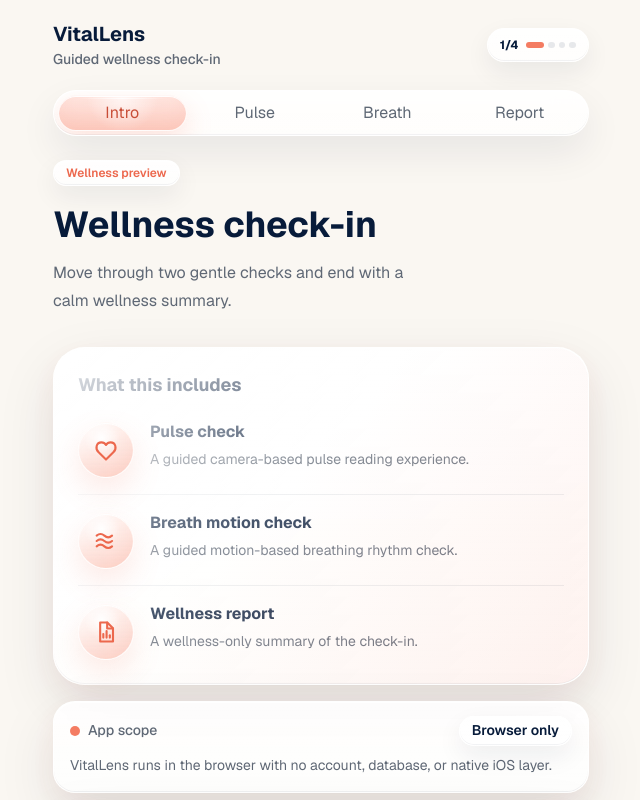
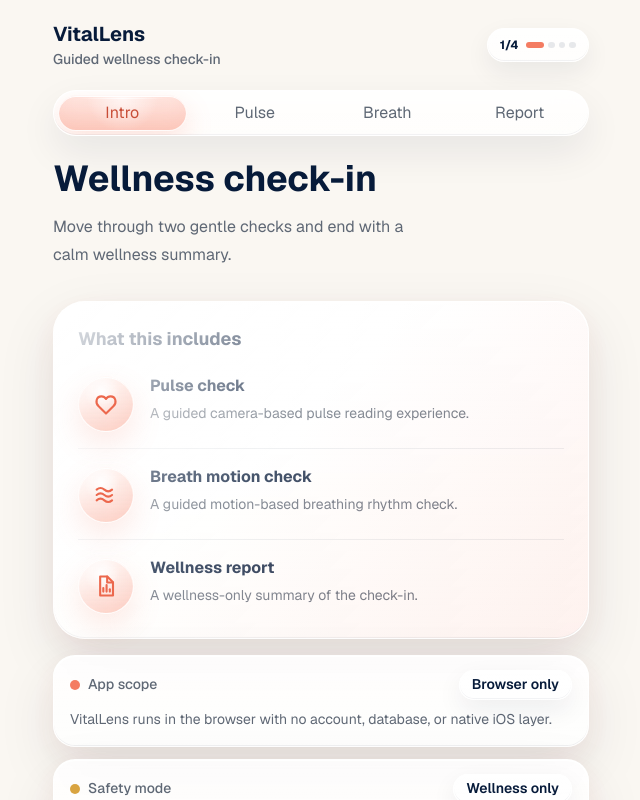
Before and after one commit to arliking13/vitallens, a Next.js app: page / in a window 1280 px wide. Shown: the top 800 px of the page, without its empty margins (319-959 px from the left). Built offline with nearby package versions, Linux system fonts and the light colour scheme.

Commit message:
style: polish pulse liquid glass presentation

```diff
--- a/src/app/globals.css
+++ b/src/app/globals.css
@@ -394,6 +394,14 @@ button {
     inset 0 -1px 0 rgba(7, 27, 58, 0.05);
 }
 
+.vl-action-dock .vl-dock-primary {
+  min-height: 3.15rem;
+}
+
+.vl-action-dock .vl-secondary-button {
+  min-height: 2.8rem;
+}
+
 .vl-dock-back {
   background: rgba(255, 255, 255, 0.48);
   box-shadow:
@@ -603,6 +611,7 @@ button {
 
 .vl-heartbeat {
   animation: vl-heartbeat 1s ease-in-out infinite;
+  transform-box: fill-box;
   transform-origin: center;
 }
 
--- a/src/features/breath/components/BreathCheckScreen.tsx
+++ b/src/features/breath/components/BreathCheckScreen.tsx
@@ -13,9 +13,7 @@ export function BreathCheckScreen({ onBack, onNext }: BreathCheckScreenProps) {
     <div className="flex flex-col">
       <ScreenHeader
         description="Place your iPhone on your upper abdomen or chest and breathe normally."
-        status="Motion check"
         title="Breath motion check"
-        tone="breath"
       />
 
       <div className="mt-6">
--- a/src/features/intro/components/IntroScreen.tsx
+++ b/src/features/intro/components/IntroScreen.tsx
@@ -35,9 +35,7 @@ export function IntroScreen({ onNext }: IntroScreenProps) {
     <div className="flex flex-col">
       <ScreenHeader
         description="Move through two gentle checks and end with a calm wellness summary."
-        status="Wellness preview"
         title="Wellness check-in"
-        tone="brand"
       />
 
       <Card className="mt-8" delayMs={40} padding="lg">
--- a/src/features/pulse/components/CameraPreview.tsx
+++ b/src/features/pulse/components/CameraPreview.tsx
@@ -364,7 +364,7 @@ export function CameraPreview({
                     >
                       <Icon className="h-[1.125rem] w-[1.125rem]" />
                     </span>
-                    <p className="mt-1.5 text-[0.7rem] font-bold text-[var(--vl-text)]">
+                    <p className="mt-1.5 text-[0.68rem] font-bold text-[var(--vl-text)]">
                       {item.title}
                     </p>
                   </div>
@@ -390,14 +390,14 @@ export function CameraPreview({
                   .join(" ")}
               />
             </div>
-            <p className="mt-3 text-base font-bold text-[var(--vl-text)]">
+            <p className="mt-2.5 text-base font-bold text-[var(--vl-text)]">
               {title}
             </p>
-            <p className="mx-auto mt-1.5 max-w-56 text-sm leading-5 text-[var(--vl-text-muted)]">
+            <p className="mx-auto mt-1 max-w-52 text-sm leading-5 text-[var(--vl-text-muted)]">
               {detail}
             </p>
             <div
-              className="signal-preview signal-pulse vl-glass relative mt-3 h-14 overflow-hidden rounded-[20px]"
+              className="signal-preview signal-pulse vl-glass relative mt-2.5 h-14 overflow-hidden rounded-[20px]"
               aria-hidden="true"
             >
               <div className="signal-glow absolute left-1/2 top-2 h-12 w-24 -translate-x-1/2 rounded-full bg-[rgba(244,124,98,0.12)] blur-2xl" />
--- a/src/features/pulse/components/PulseCheckView.tsx
+++ b/src/features/pulse/components/PulseCheckView.tsx
@@ -111,10 +111,10 @@ function getScannerDetail({
   }
 
   if (isSampling) {
-    return "Keep your finger still for a cleaner reading.";
+    return "Hold still for a cleaner reading.";
   }
 
-  return "Cover the rear camera gently.";
+  return "Cover the rear camera.";
 }
 
 export function PulseCheckView({ onBack, onNext }: PulseCheckViewProps) {
@@ -262,8 +262,7 @@ export function PulseCheckView({ onBack, onNext }: PulseCheckViewProps) {
           Pulse check
         </h1>
         <p className="mt-3 max-w-sm text-base leading-7 text-[var(--vl-text-muted)]">
-          Rest your finger over the rear camera and stay still during the
-          reading.
+          Cover the rear camera and hold still during the reading.
         </p>
       </div>
 
@@ -406,7 +405,10 @@ export function PulseCheckView({ onBack, onNext }: PulseCheckViewProps) {
 
       <div className="pointer-events-none sticky bottom-0 z-20 -mx-5 mt-auto px-5 pb-[calc(env(safe-area-inset-bottom)+1rem)] pt-5">
         <div className="vl-action-dock pointer-events-auto space-y-2.5 p-2.5">
-          <Button className="w-full" onClick={handlePulseCheckButtonClick}>
+          <Button
+            className="vl-dock-primary w-full"
+            onClick={handlePulseCheckButtonClick}
+          >
             {isCheckActive ? "Stop check" : "Start pulse check"}
           </Button>
           <div className="grid grid-cols-[0.85fr_1.15fr] gap-2.5">
--- a/src/features/report/components/ReportScreen.tsx
+++ b/src/features/report/components/ReportScreen.tsx
@@ -15,9 +15,7 @@ export function ReportScreen({ onBack, onRestart }: ReportScreenProps) {
     <div className="flex flex-col">
       <ScreenHeader
         description="Your pulse and breathing results will be summarized here after the check."
-        status="Report preview"
         title="Check-in summary"
-        tone="brand"
       />
 
       <div className="mt-6 grid gap-3">
--- a/src/shared/components/ScreenHeader.tsx
+++ b/src/shared/components/ScreenHeader.tsx
@@ -2,7 +2,7 @@ import { StatusBadge } from "./StatusBadge";
 
 type ScreenHeaderProps = {
   description: string;
-  status: string;
+  status?: string;
   title: string;
   tone?: "brand" | "pulse" | "breath" | "neutral" | "warning";
 };
@@ -15,8 +15,15 @@ export function ScreenHeader({
 }: ScreenHeaderProps) {
   return (
     <div>
-      <StatusBadge tone={tone}>{status}</StatusBadge>
-      <h1 className="mt-5 text-4xl font-bold leading-[1.03] tracking-normal text-[var(--vl-text)]">
+      {status ? <StatusBadge tone={tone}>{status}</StatusBadge> : null}
+      <h1
+        className={[
+          status ? "mt-5" : "",
+          "text-4xl font-bold leading-[1.03] tracking-normal text-[var(--vl-text)]",
+        ]
+          .filter(Boolean)
+          .join(" ")}
+      >
         {title}
       </h1>
       <p className="mt-4 max-w-sm text-base leading-7 text-[var(--vl-text-muted)]">
```
